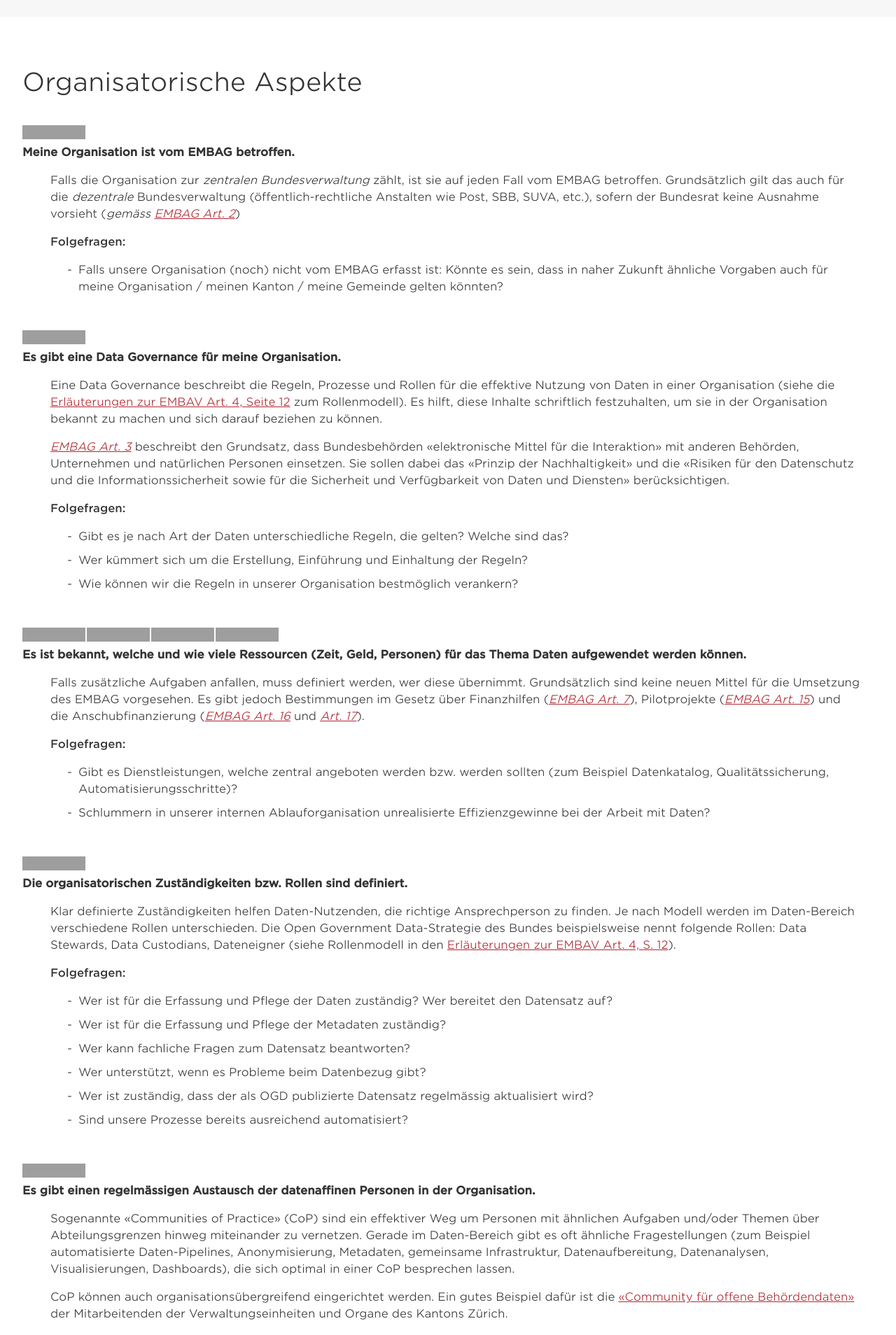
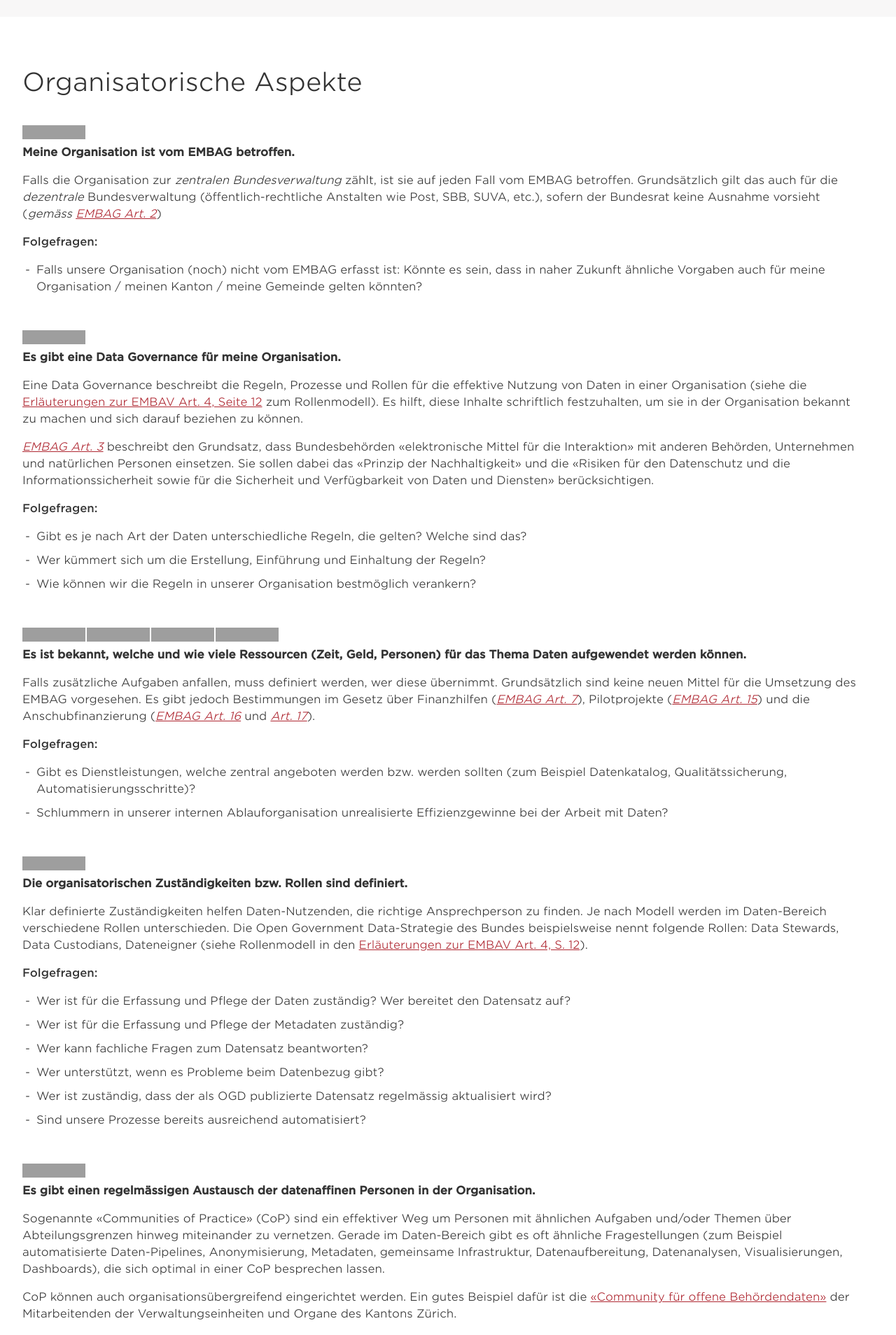
Before and after one commit to ebp-group/embag-check, a Jekyll site: the page built from index.md, in a window 1280 px wide. Shown: the part 1545-3453 px from the top of the page at 70% size. Built offline with Jekyll 4.4.1, drawn with Linux system fonts in a browser that asks for light colours; grey boxes are pictures that could not be loaded.

Commit message:
Tweak styling

```diff
--- a/assets/css/custom.css
+++ b/assets/css/custom.css
@@ -25,7 +25,15 @@ h1{
 }
 
 h2{
-    font-weight: 300;
+    font-weight: 500;
+}
+
+dd {
+    margin-inline-start: 0px;
+}
+
+ul {
+    padding-inline-start: 20px;
 }
 
 a {
```
